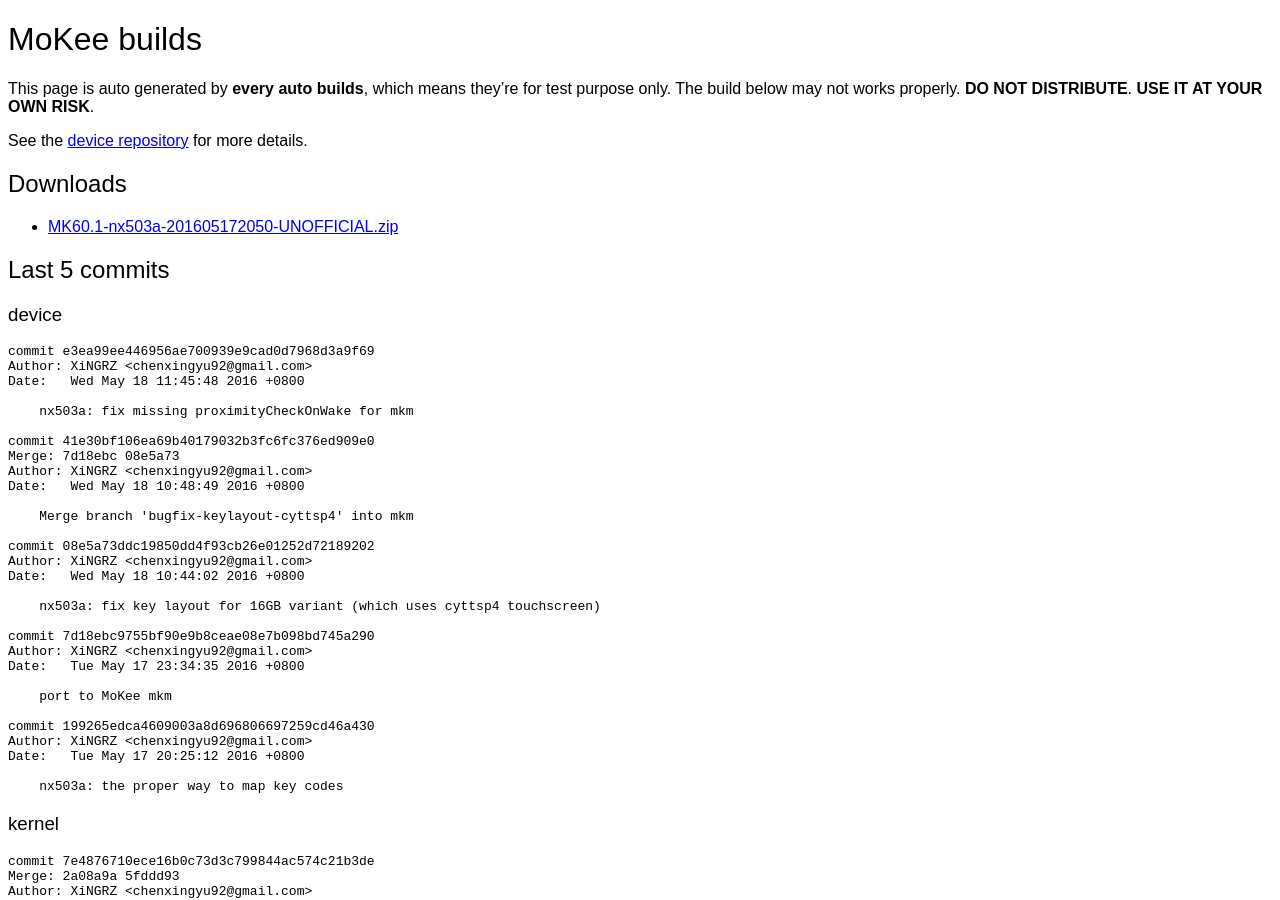
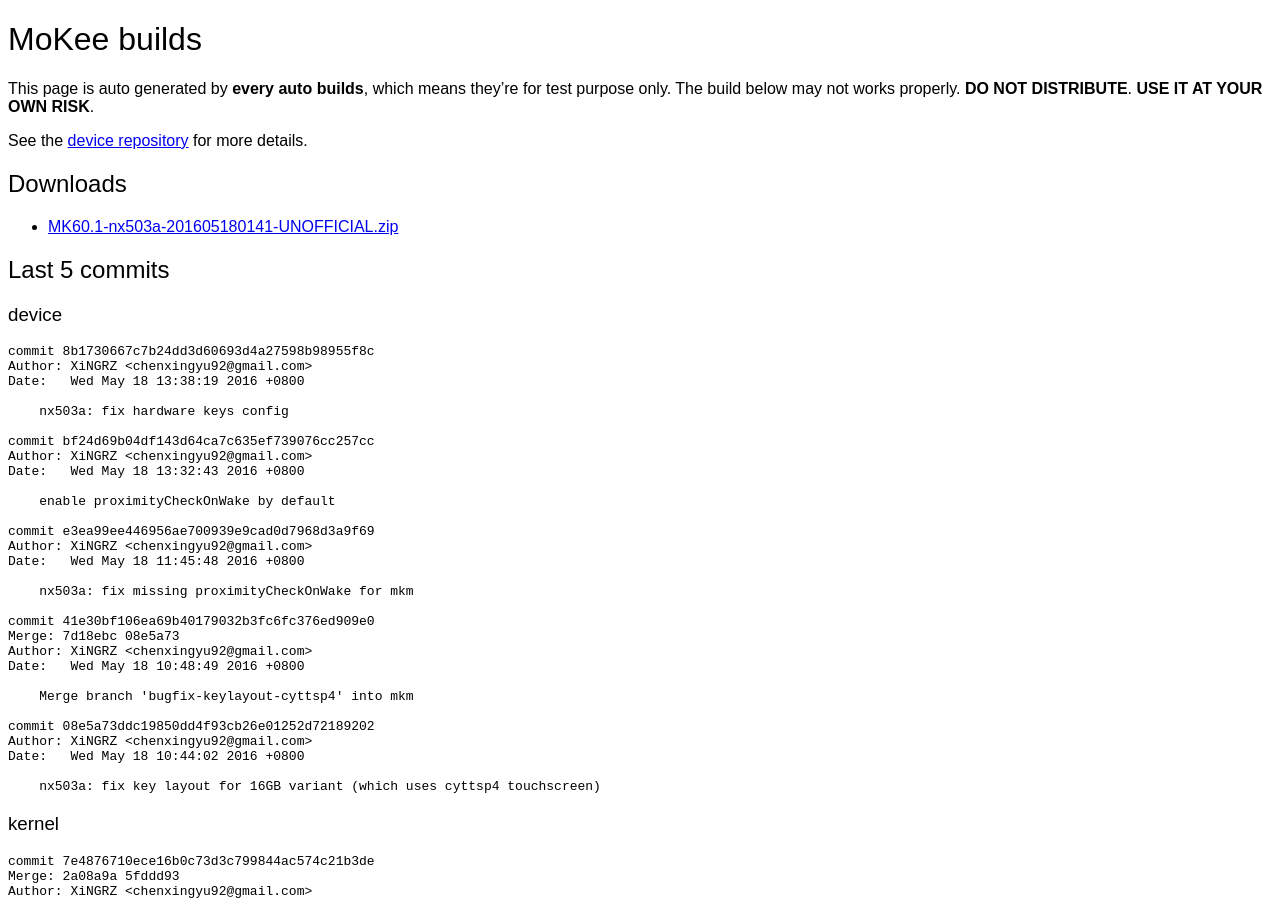
Before and after one commit to ilasx/nx503a-dev.github.io, a Jekyll site: the page built from mokee.md, in a window 1280 px wide and 900 px high. Built offline with Jekyll 4.4.1, drawn with Linux system fonts in a browser that asks for light colours.

Commit message:
publish auto build MK60.1-nx503a-201605180141-UNOFFICIAL.zip

````diff
--- a/mokee.md
+++ b/mokee.md
@@ -11,13 +11,25 @@ See the [device repository](https://github.com/nx503a-dev/android_device_zte_nx5
 
 ## Downloads
 
-- [MK60.1-nx503a-201605172050-UNOFFICIAL.zip](http://o6wea3e46.bkt.clouddn.com/MK60.1-nx503a-201605172050-UNOFFICIAL.zip)
+- [MK60.1-nx503a-201605180141-UNOFFICIAL.zip](http://o6wea3e46.bkt.clouddn.com/MK60.1-nx503a-201605180141-UNOFFICIAL.zip)
 
 ## Last 5 commits
 
 ### device
 
 ```
+commit 8b1730667c7b24dd3d60693d4a27598b98955f8c
+Author: XiNGRZ <chenxingyu92@gmail.com>
+Date:   Wed May 18 13:38:19 2016 +0800
+
+    nx503a: fix hardware keys config
+
+commit bf24d69b04df143d64ca7c635ef739076cc257cc
+Author: XiNGRZ <chenxingyu92@gmail.com>
+Date:   Wed May 18 13:32:43 2016 +0800
+
+    enable proximityCheckOnWake by default
+
 commit e3ea99ee446956ae700939e9cad0d7968d3a9f69
 Author: XiNGRZ <chenxingyu92@gmail.com>
 Date:   Wed May 18 11:45:48 2016 +0800
@@ -36,18 +48,6 @@ Author: XiNGRZ <chenxingyu92@gmail.com>
 Date:   Wed May 18 10:44:02 2016 +0800
 
     nx503a: fix key layout for 16GB variant (which uses cyttsp4 touchscreen)
-
-commit 7d18ebc9755bf90e9b8ceae08e7b098bd745a290
-Author: XiNGRZ <chenxingyu92@gmail.com>
-Date:   Tue May 17 23:34:35 2016 +0800
-
-    port to MoKee mkm
-
-commit 199265edca4609003a8d696806697259cd46a430
-Author: XiNGRZ <chenxingyu92@gmail.com>
-Date:   Tue May 17 20:25:12 2016 +0800
-
-    nx503a: the proper way to map key codes
 ```
 
 ### kernel
````
